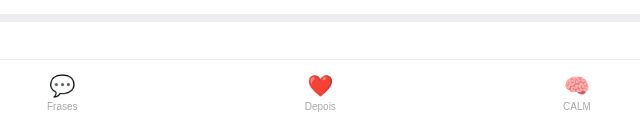
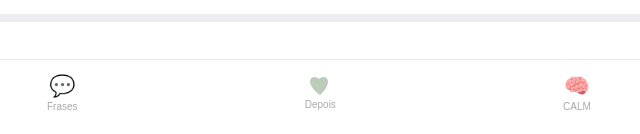
Before and after one commit to paula958/SOS-Birras, a plain HTML site: page index.html in a window 1280 px wide. Shown: the part 664-798 px from the top of the page, 320-960 px from the left. Drawn offline with Linux system fonts and the light colour scheme.

Commit message:
Update index.html

```diff
--- a/index.html
+++ b/index.html
@@ -717,7 +717,7 @@
 <div class="bottom-nav">
   <button class="nav-item active" id="nav-home" onclick="show('home');setNav('home')"><span class="nav-icon">🆘</span><span class="nav-label">SOS</span></button>
   <button class="nav-item" id="nav-frases" onclick="show('frases');setNav('frases')"><span class="nav-icon">💬</span><span class="nav-label">Frases</span></button>
-  <button class="nav-item" id="nav-depois" onclick="show('depois');setNav('depois')"><span class="nav-icon" style="font-style:normal">❤️</span><span class="nav-label">Depois</span></button>
+  <button class="nav-item" id="nav-depois" onclick="show('depois');setNav('depois')"><svg width="22" height="20" viewBox="0 0 22 20" style="display:block;margin:0 auto" fill="#BBCCBB"><path d="M11 19C11 19 1 12 1 5.5C1 3 3 1 5.5 1C7.24 1 8.91 2 10 3.09C11.09 2 12.76 1 14.5 1C17 1 19 3 19 5.5C19 12 11 19 11 19Z" stroke="none"/></svg><span class="nav-label">Depois</span></button>
   <button class="nav-item" id="nav-calm" onclick="show('calm');setNav('calm')"><span class="nav-icon">🧠</span><span class="nav-label">CALM</span></button>
   <button class="nav-item" id="nav-checklist" onclick="show('checklist');setNav('checklist')"><span class="nav-icon">✅</span><span class="nav-label">Check</span></button>
 </div>
@@ -740,7 +740,14 @@ function back() { show('home'); setNav('home'); }
 function setNav(id) {
   document.querySelectorAll('.nav-item').forEach(n=>n.classList.remove('active'));
   const nav=document.getElementById('nav-'+id);
-  if(nav) nav.classList.add('active');
+  if(nav) {
+    nav.classList.add('active');
+    // Colore o SVG do coração quando ativo
+    const svg = nav.querySelector('svg path');
+    if(svg) svg.setAttribute('fill','#E8341A');
+  }
+  // Reset outros SVGs
+  document.querySelectorAll('.nav-item:not(.active) svg path').forEach(p=>p.setAttribute('fill','#BBCCBB'));
 }
 function chk(item) {
   const box = item.querySelector('.chk');
```
